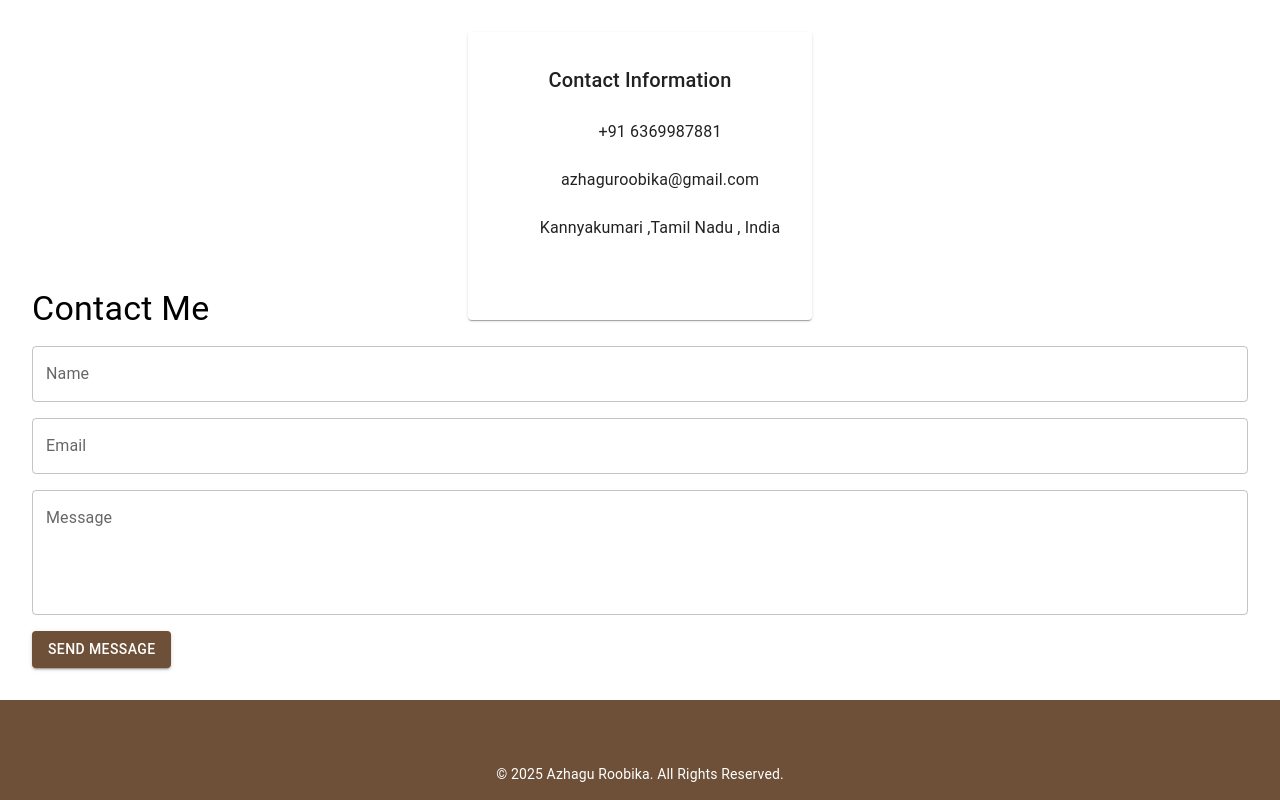
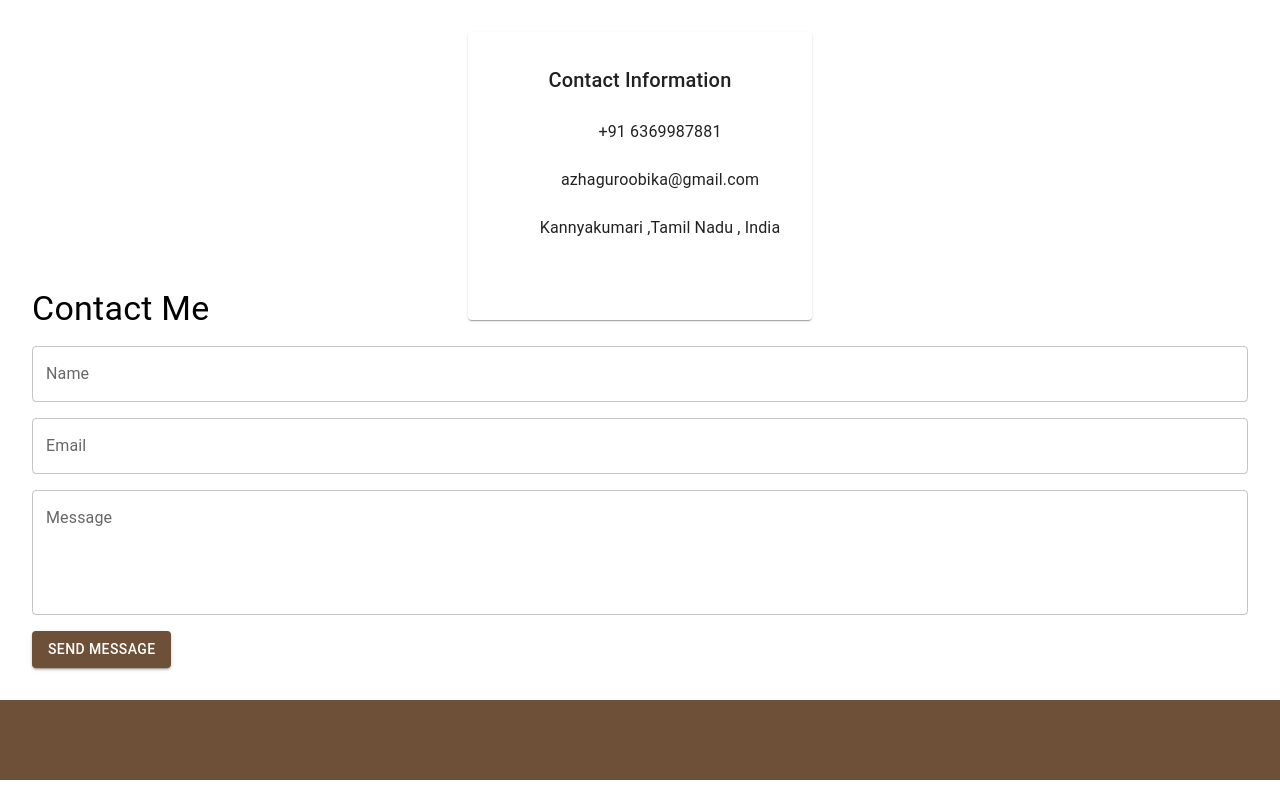
Before and after one commit to Azhaguroobika-roobi/portfolio, a React (Create React App) app: page / in a window 1280 px wide. Shown: the part 1438-2238 px from the top of the page. Built offline with nearby package versions, Linux system fonts and the light colour scheme; some icons are missing.

Commit message:
changed..

```diff
--- a/package.json
+++ b/package.json
@@ -7,6 +7,7 @@
     "@emotion/styled": "^11.14.1",
     "@mui/icons-material": "^7.3.0",
     "@mui/material": "^7.3.0",
+    "@tailwindcss/vite": "^4.1.11",
     "@testing-library/dom": "^10.4.1",
     "@testing-library/jest-dom": "^6.6.4",
     "@testing-library/react": "^16.3.0",
@@ -41,5 +42,10 @@
       "last 1 firefox version",
       "last 1 safari version"
     ]
+  },
+  "devDependencies": {
+    "autoprefixer": "^10.4.21",
+    "postcss": "^8.5.6",
+    "tailwindcss": "^4.1.11"
   }
 }
--- a/src/components/footer.js
+++ b/src/components/footer.js
@@ -18,9 +18,6 @@ function Footer(){
           <LinkedInIcon />
         </IconButton>
       </Box>
-      <Typography variant="body2">
-        © {new Date().getFullYear()} Azhagu Roobika. All Rights Reserved.
-      </Typography>
     </Box>
         </div>
     );
```
Also changed, not shown: 1 other file (tests, documents, lock files or other folders).
